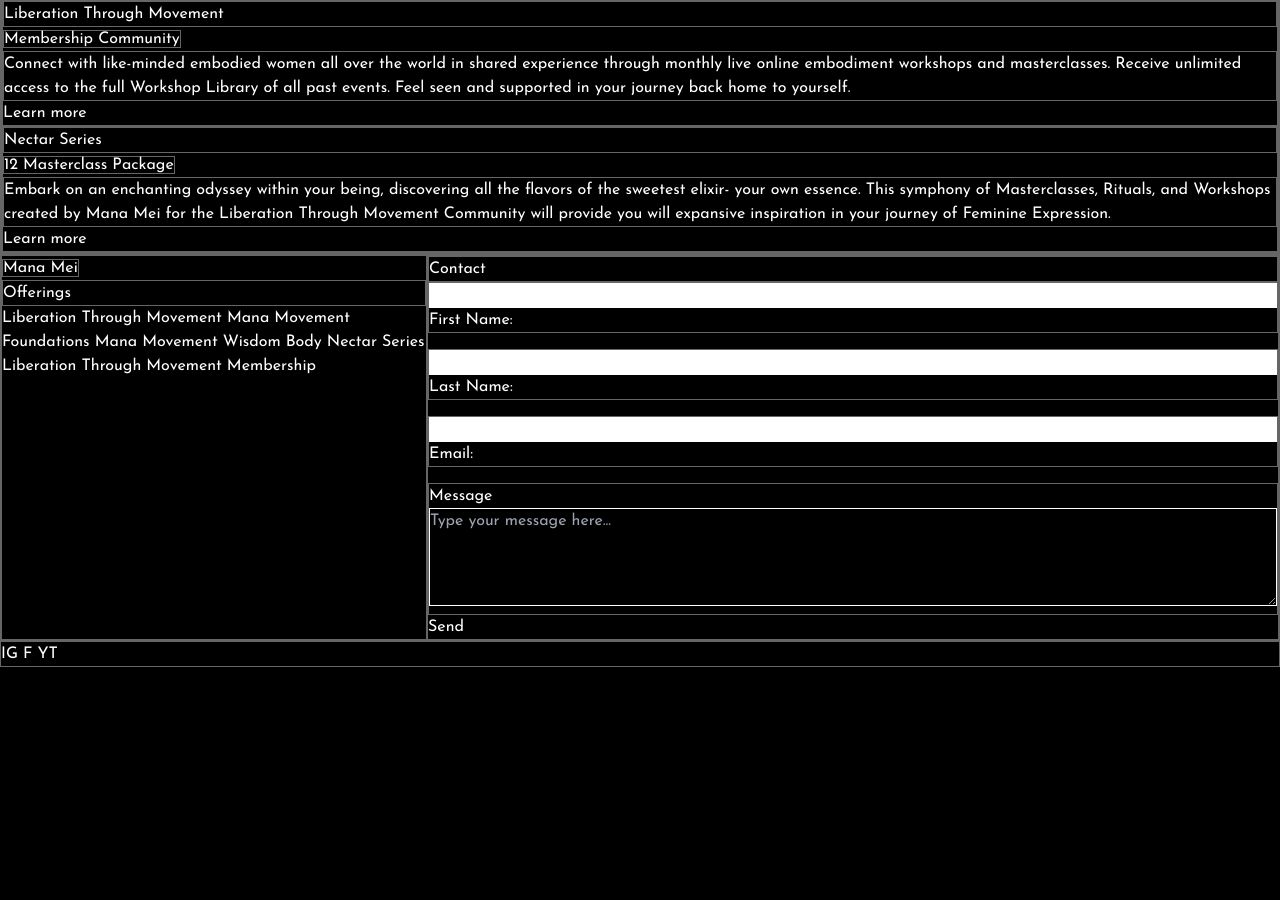
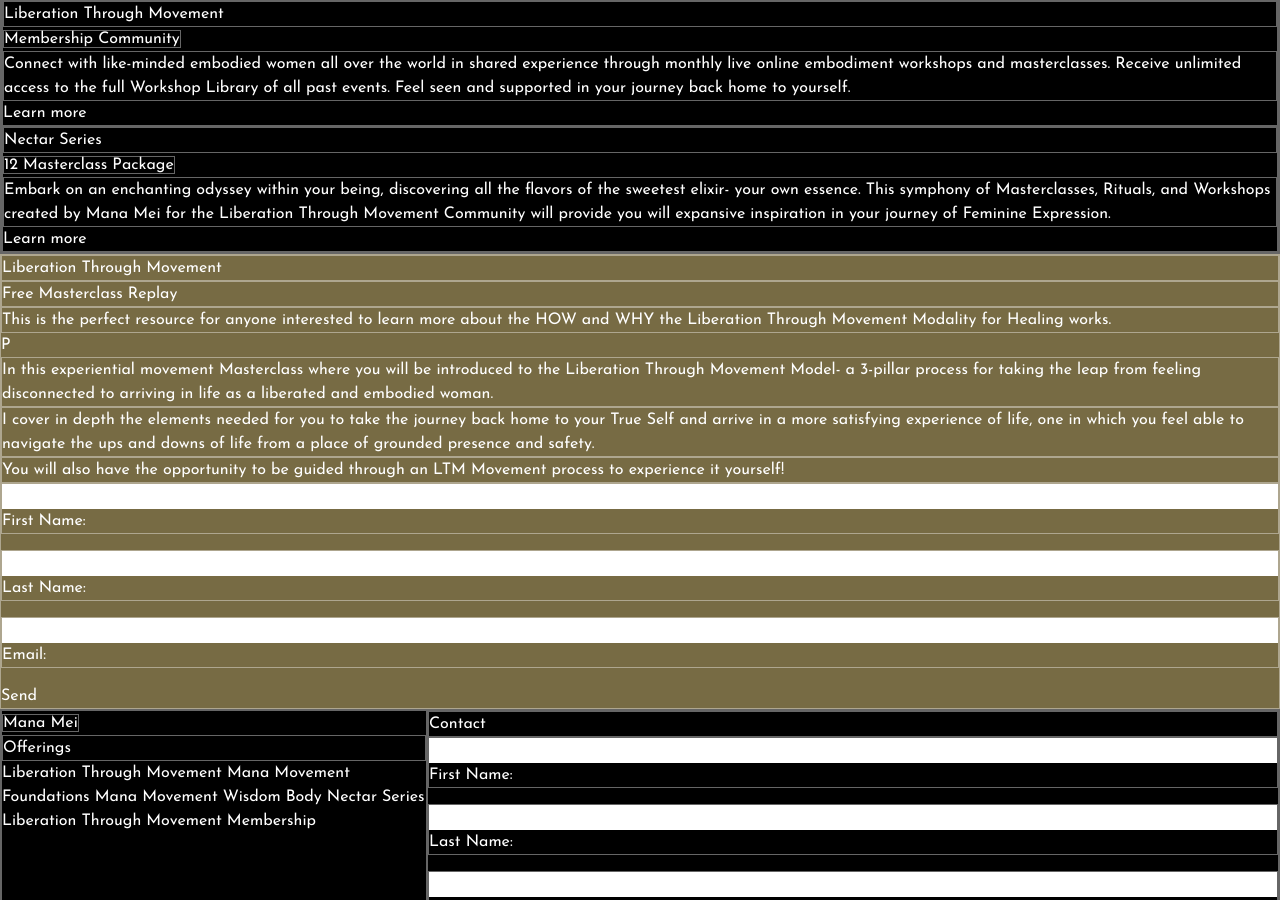
Before and after one commit to brittwoodard/manamei, a Jekyll site: the page built from offerings.html, in a window 1280 px wide and 900 px high, scrolled down 1340 px. Built offline with Jekyll 4.4.1, drawn with Linux system fonts in a browser that asks for light colours; nearby versions of some CDN libraries; comment, search, counter and statistics services are not loaded; before the commit the page ends 2007 px from its top, so only the background shows below that.

Commit message:
masterclass cta

```diff
--- /dev/null
+++ b/_includes/optin-masterclass.html
@@ -0,0 +1,31 @@
+<section class="bg-image-style">
+    <h2>Liberation Through Movement</h2>
+    <h3>Free Masterclass Replay</h3>
+    <p>This is the perfect resource for anyone interested to learn more about the HOW and WHY the Liberation Through
+        Movement Modality for Healing works.</p>P
+    <p>In this experiential movement Masterclass where you will be introduced to the Liberation Through Movement Model-
+        a 3-pillar process for taking the leap from feeling disconnected to arriving in life as a liberated and embodied
+        woman.</p>
+    <p>I cover in depth the elements needed for you to take the journey back home to your True Self and arrive in a more
+        satisfying experience of life, one in which you feel able to navigate the ups and downs of life from a place of
+        grounded presence and safety.</p>
+    <p>You will also have the opportunity to be guided through an LTM Movement process to experience it yourself!</p>
+    <form>
+        <div class="mb-4">
+            <input type="text" id="first-name" name="first-name" class="block border-b border-white w-full">
+            <label for="first-name">First Name:</label>
+        </div>
+
+        <div class="mb-4">
+            <input type="text" id="last-name" name="last-name" class="block border-b border-white w-full">
+            <label for="last-name">Last Name:</label>
+        </div>
+
+        <div class="mb-4">
+            <input type="email" id="email" name="email" class="block border-b border-white w-full">
+            <label for="email">Email:</label>
+        </div>
+
+        <button type="submit" class="button">Send</button>
+    </form>
+</section>
--- a/offerings.html
+++ b/offerings.html
@@ -47,3 +47,6 @@ additional-offerings:
 
 <!-- Additional Offerings -->
 {% include additional-offerings.html %}
+
+<!-- Masterclass Reply -->
+{% include optin-masterclass.html %}
```
